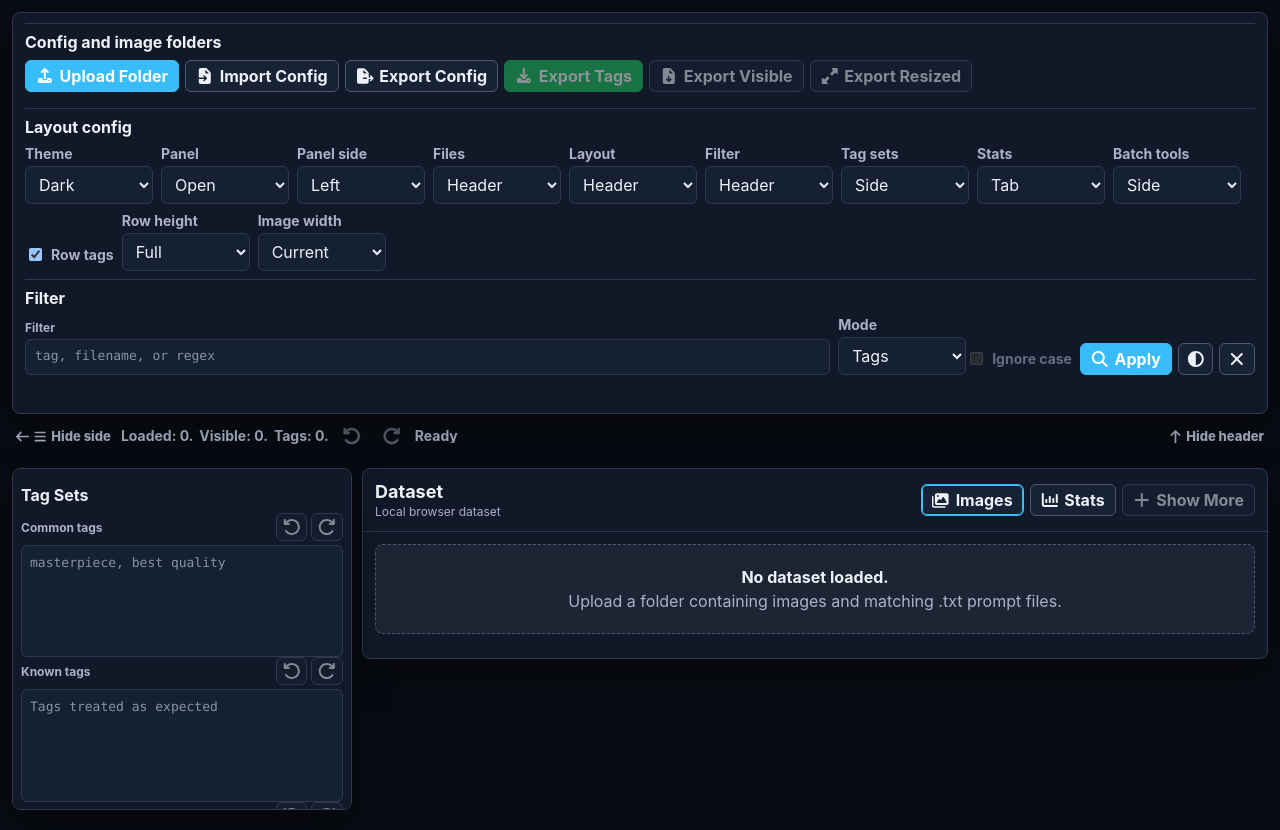
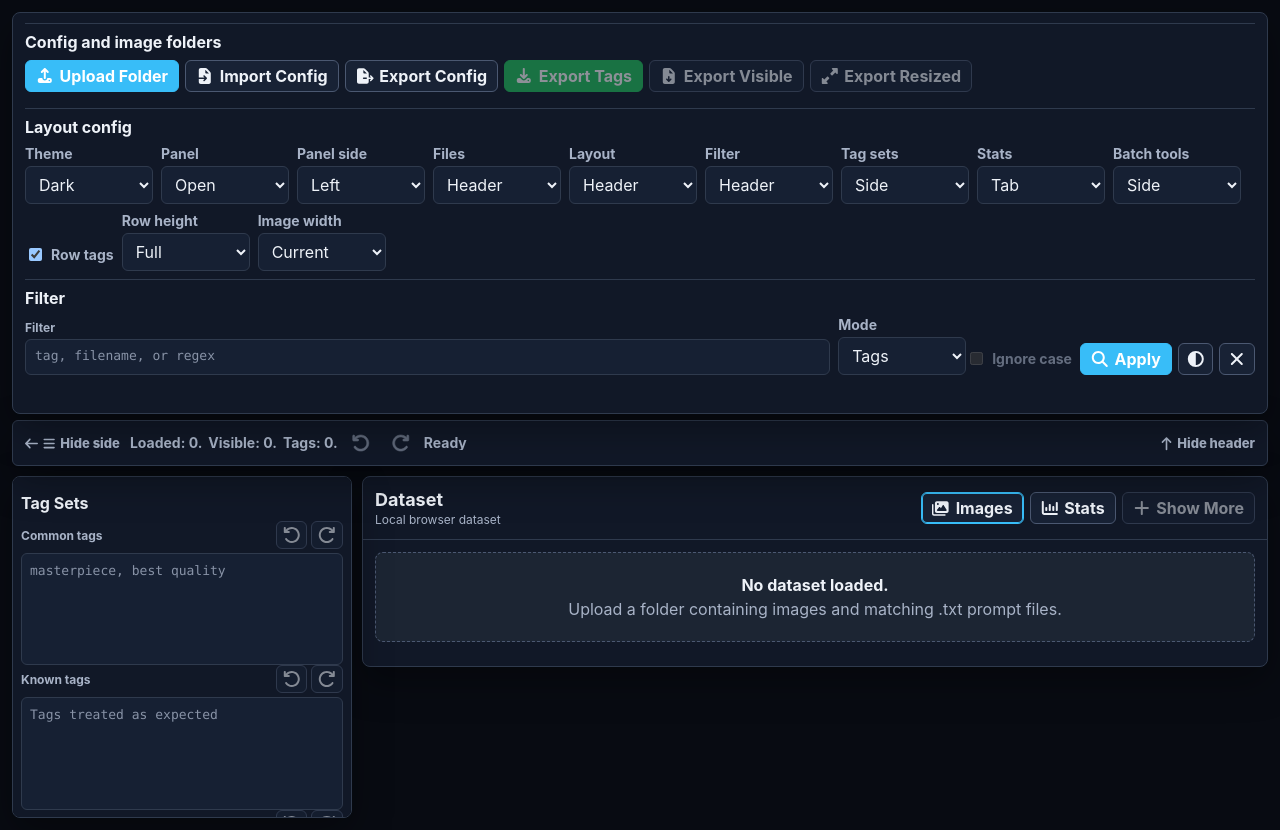
Before and after one commit to kovila77/tva-project, a Nuxt app: page / in a window 1280 px wide. Built offline with nearby package versions, Linux system fonts and the light colour scheme.

Commit message:
status bar background

```diff
--- a/app/components/RuntimeStatusBar.vue
+++ b/app/components/RuntimeStatusBar.vue
@@ -36,8 +36,12 @@ const {
   align-items: center;
   justify-content: flex-start;
   gap: 6px;
-  margin: 0;
-  padding: 6px 0;
+  margin: 6px 0 0;
+  padding: 6px 8px;
+  border: 1px solid var(--border);
+  border-radius: 6px;
+  background: var(--surface);
+  box-shadow: var(--shadow);
   color: var(--muted);
   font-size: 14px;
   font-weight: 700;
```
